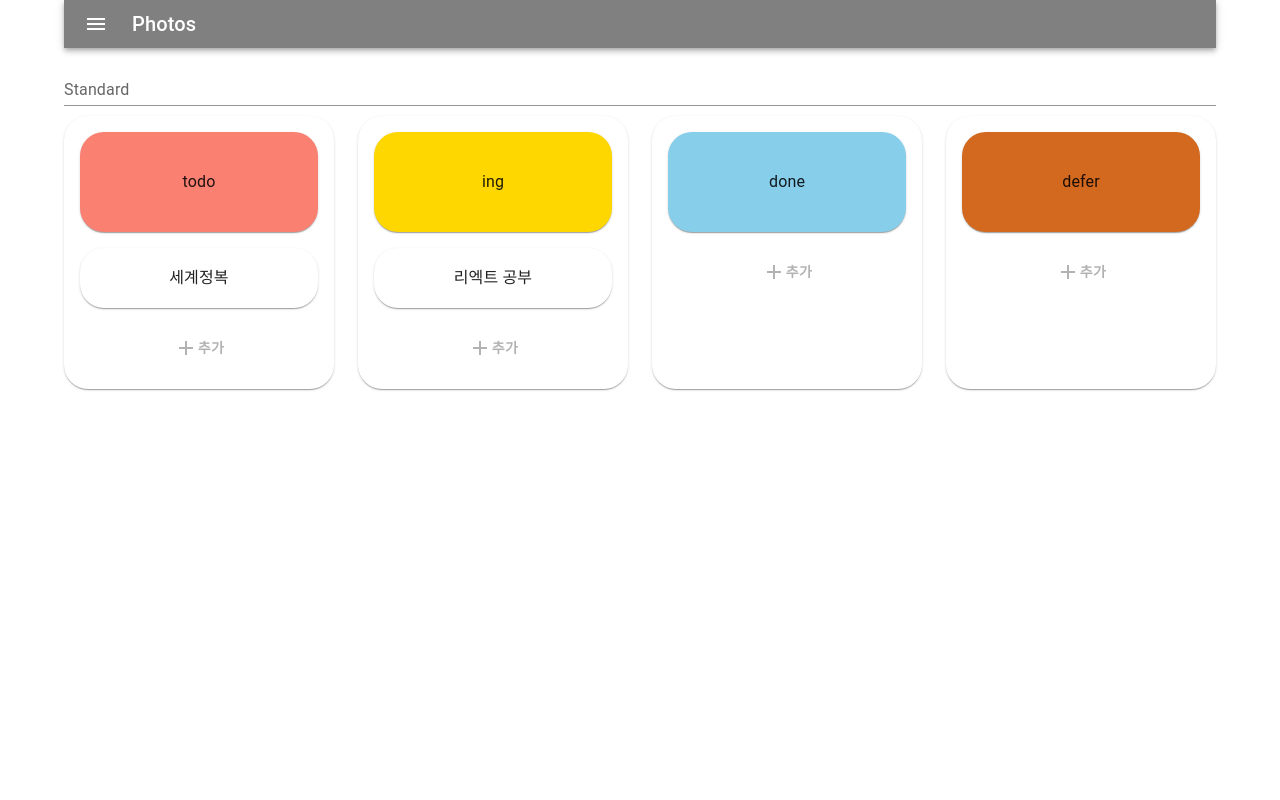
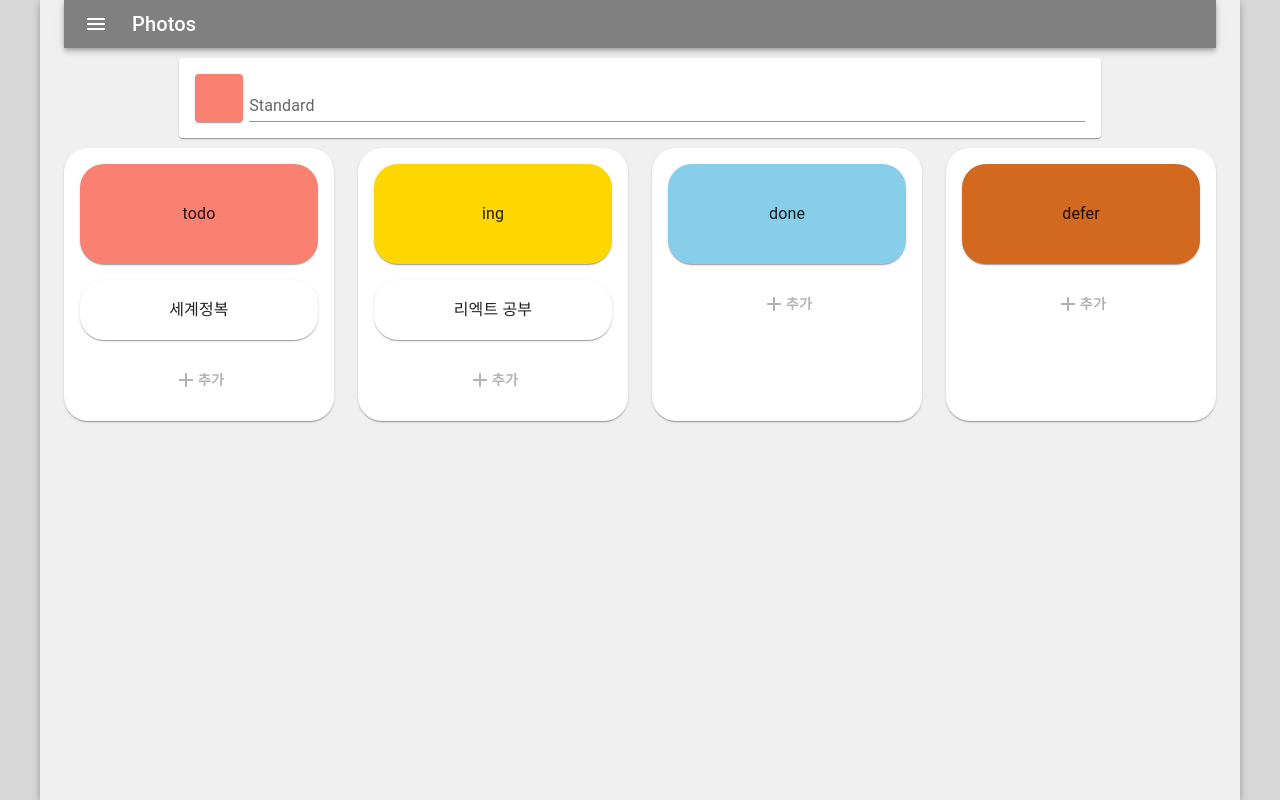
Before and after one commit to obov/5thhh, a React (Create React App) app: page / in a window 1280 px wide. Built offline with nearby package versions, Linux system fonts and the light colour scheme.

Commit message:
input focus

```diff
--- a/src/components/Board.jsx
+++ b/src/components/Board.jsx
@@ -1,9 +1,13 @@
-import { Box, Button, Card } from "@mui/material";
-import { fontGrid } from "@mui/material/styles/cssUtils";
+import { Button, Card } from "@mui/material";
 import Todo from "./Todo";
 import AddOutlinedIcon from "@mui/icons-material/AddOutlined";
 import { useSelector } from "react-redux";
-const Board = ({ type, color, todos }) => {
+const Board = ({ type, color, todos, setPhase }) => {
+  const inputRef = useSelector((state) => state.inputRef);
+  const handleClick = () => {
+    setPhase();
+    inputRef.current.children[1].children[0].focus();
+  };
   return (
     <Card
       sx={{
@@ -33,6 +37,7 @@ const Board = ({ type, color, todos }) => {
         <Todo key={todo.id} {...todo} />
       ))}
       <Button
+        onClick={handleClick}
         sx={{
           boxShadow: "1px 1px 1px transparent",
           color: "rgba(0,0,0,0.3)",
--- a/src/components/Layout.jsx
+++ b/src/components/Layout.jsx
@@ -1,20 +1,32 @@
+import { Box } from "@mui/material";
 import Container from "@mui/material/Container";
 import Header from "./Header";
 const Layout = ({ children }) => {
   return (
+    <Box
+      sx={{
+        width: "100vw",
+        height: "100vh",
+        backgroundColor: "rgba(200,200,200,0.7)",
+      }}
+    >
       <Container
         fixed
         sx={{
           display: "flex",
           flexDirection: "column",
-        justifyContent: "center",
+          justifyContent: "flex-start",
           alignItems: "center",
+          height: "100vh",
+          backgroundColor: "rgb(240,240,240)",
           gap: "10px",
+          boxShadow: "0 3px 8px rgba(0,0,0,0.3)",
         }}
       >
         <Header />
         {children}
       </Container>
+    </Box>
   );
 };
 
--- a/src/components/MainInput.jsx
+++ b/src/components/MainInput.jsx
@@ -1,27 +1,49 @@
-import { TextField } from "@mui/material";
+import { Card, TextField } from "@mui/material";
+import { useRef } from "react";
+import { useEffect } from "react";
 import { useState } from "react";
+import { useDispatch } from "react-redux";
+import { add, setRef } from "../redux/store";
 
-const MainInput = () => {
-  const [newTodo, setNewTodo] = useState({ title: "", content: "" });
+const MainInput = ({ phaseNum }) => {
+  const dispatch = useDispatch();
+  const inputRef = useRef(null);
+  const [newTodoTitle, setNewTodoTitle] = useState("");
   const handleChangeTitle = ({ target }) => {
-    const copyTodo = { ...newTodo };
-    copyTodo.title = target.value;
-    setNewTodo(copyTodo);
+    setNewTodoTitle(target.value);
   };
-  // const handleChangeContent = ({ target }) => {
-  //   const copyTodo = { ...newTodo };
-  //   copyTodo.content = target.value;
-  //   setNewTodo(copyTodo);
-  // };
+  const handleSubmit = (e) => {
+    e.preventDefault();
+    dispatch(add({ id: Date.now(), title: newTodoTitle, phase: phaseNum }));
+    setNewTodoTitle("");
+  };
+  const phases = JSON.parse(process.env.REACT_APP_PHASES);
+  useEffect(() => {
+    dispatch(setRef(inputRef));
+  });
   return (
+    <Card
+      sx={{ width: "80%", padding: "16px", display: "flex", gap: "6px" }}
+      component="form"
+      onSubmit={handleSubmit}
+    >
+      <Card
+        sx={{
+          width: "24px",
+          padding: "24px",
+          backgroundColor: phases.find((p) => p.num === phaseNum).color,
+        }}
+      />
       <TextField
-      value={newTodo.title}
+        value={newTodoTitle}
+        sx={{ width: "100%" }}
         onChange={handleChangeTitle}
-      sx={{ width: "100%" }}
         id="standard-basic"
         label="Standard"
         variant="standard"
+        ref={inputRef}
       />
+    </Card>
   );
 };
 
--- a/src/components/Todo.jsx
+++ b/src/components/Todo.jsx
@@ -6,10 +6,14 @@ import { up, down } from "../redux/store";
 const Todo = ({ title, phase, id }) => {
   const dispatch = useDispatch();
   const handleClickLeft = () => {
-    dispatch(down({ id }));
+    setTimeout(() => {
+      dispatch(down({ id }));
+    }, 200);
   };
   const handleClickRight = () => {
-    dispatch(up({ id }));
+    setTimeout(() => {
+      dispatch(up({ id }));
+    }, 200);
   };
   return (
     <Card
--- a/src/pages/Boards.jsx
+++ b/src/pages/Boards.jsx
@@ -1,14 +1,16 @@
 import { Box } from "@mui/material";
+import { useState } from "react";
 import { useSelector } from "react-redux";
 import Board from "../components/Board";
 import MainInput from "../components/MainInput";
 
 const Boards = () => {
-  const todos = useSelector((state) => state);
-  console.log("todos:", todos);
+  const todos = useSelector((state) => state.todos);
+  const [phaseNum, setPhaseNum] = useState(1);
+  const phases = JSON.parse(process.env.REACT_APP_PHASES);
   return (
     <>
-      <MainInput />
+      <MainInput phaseNum={phaseNum} />
       <Box
         sx={{
           width: "100%",
@@ -17,26 +19,15 @@ const Boards = () => {
           gap: "24px",
         }}
       >
-        <Board
-          type="todo"
-          color="salmon"
-          todos={todos.filter((todo) => todo.phase === 1)}
-        />
-        <Board
-          type="ing"
-          color="gold"
-          todos={todos.filter((todo) => todo.phase === 2)}
-        />
-        <Board
-          type="done"
-          color="skyblue"
-          todos={todos.filter((todo) => todo.phase === 3)}
-        />
-        <Board
-          type="defer"
-          color="chocolate"
-          todos={todos.filter((todo) => todo.phase === 4)}
-        />
+        {phases.map((phase) => (
+          <Board
+            key={phase.name}
+            type={phase.name}
+            color={phase.color}
+            todos={todos.filter((todo) => todo.phase === phase.num)}
+            setPhase={() => setPhaseNum(phase.num)}
+          />
+        ))}
       </Box>
     </>
   );
--- a/src/redux/store.js
+++ b/src/redux/store.js
@@ -1,13 +1,13 @@
 import { configureStore, createSlice } from "@reduxjs/toolkit";
 
-const initialState = [
+const initialTodos = [
   { id: 333, title: "세계정복", phase: 1 },
   { id: 222, title: "리엑트 공부", phase: 2 },
 ];
 
 const todo = createSlice({
   name: "todosReducer",
-  initialState,
+  initialState: initialTodos,
   reducers: {
     add: (state, action) => {
       const { payload } = action;
@@ -32,4 +32,25 @@ const todo = createSlice({
 });
 
 export const { add, remove, up, down } = todo.actions;
-export default configureStore({ reducer: todo.reducer });
+
+const initialRef = { current: null };
+
+const inputRef = createSlice({
+  name: "inputRefReducer",
+  initialState: initialRef,
+  reducers: {
+    setRef: (state, action) => {
+      return action.payload;
+    },
+  },
+});
+
+export const { setRef } = inputRef.actions;
+
+export default configureStore({
+  reducer: { todos: todo.reducer, inputRef: inputRef.reducer },
+  middleware: (getDefaultMiddleware) =>
+    getDefaultMiddleware({
+      serializableCheck: false,
+    }),
+});
```
Also changed, not shown: 1 other file (tests, documents, lock files or other folders). Lines whose indentation alone changed are shown as unchanged.
